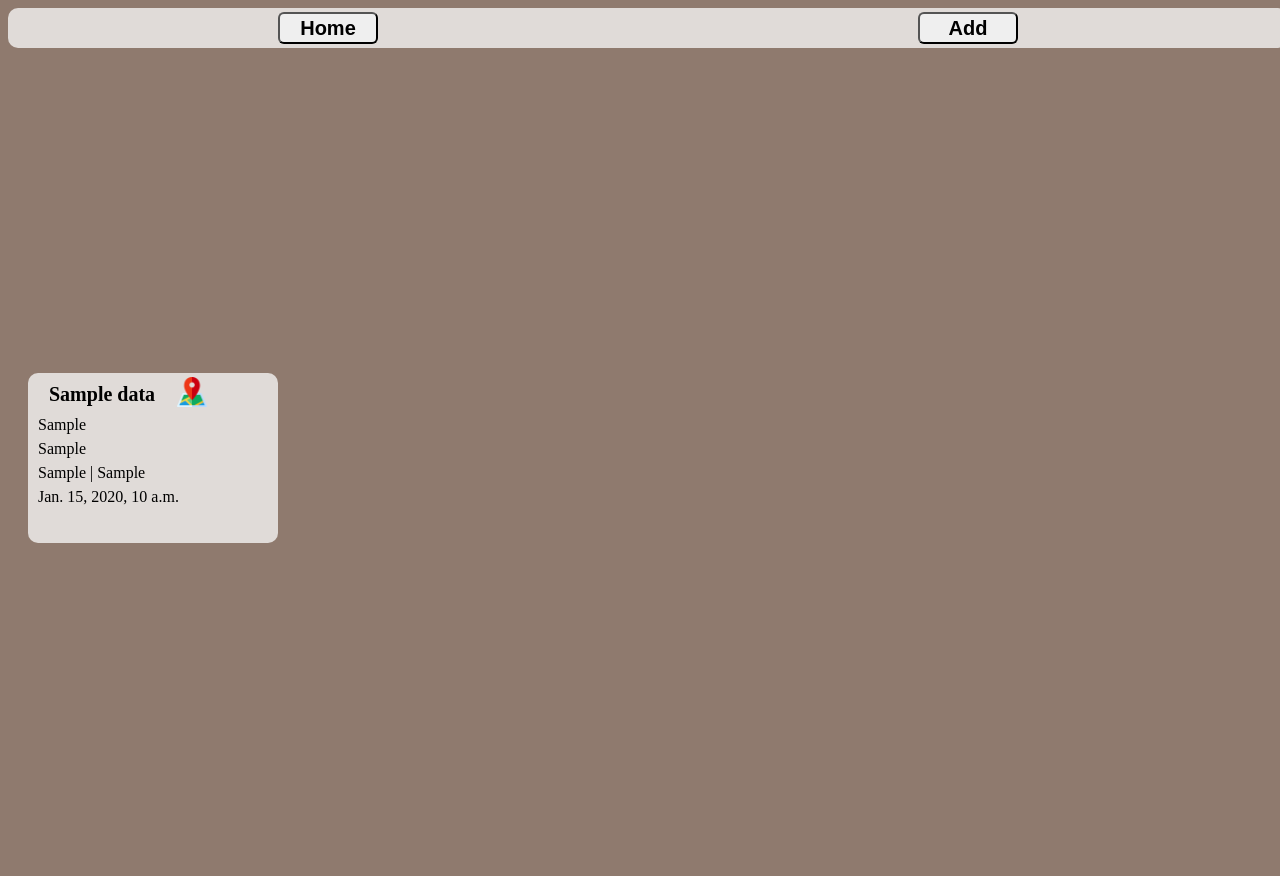
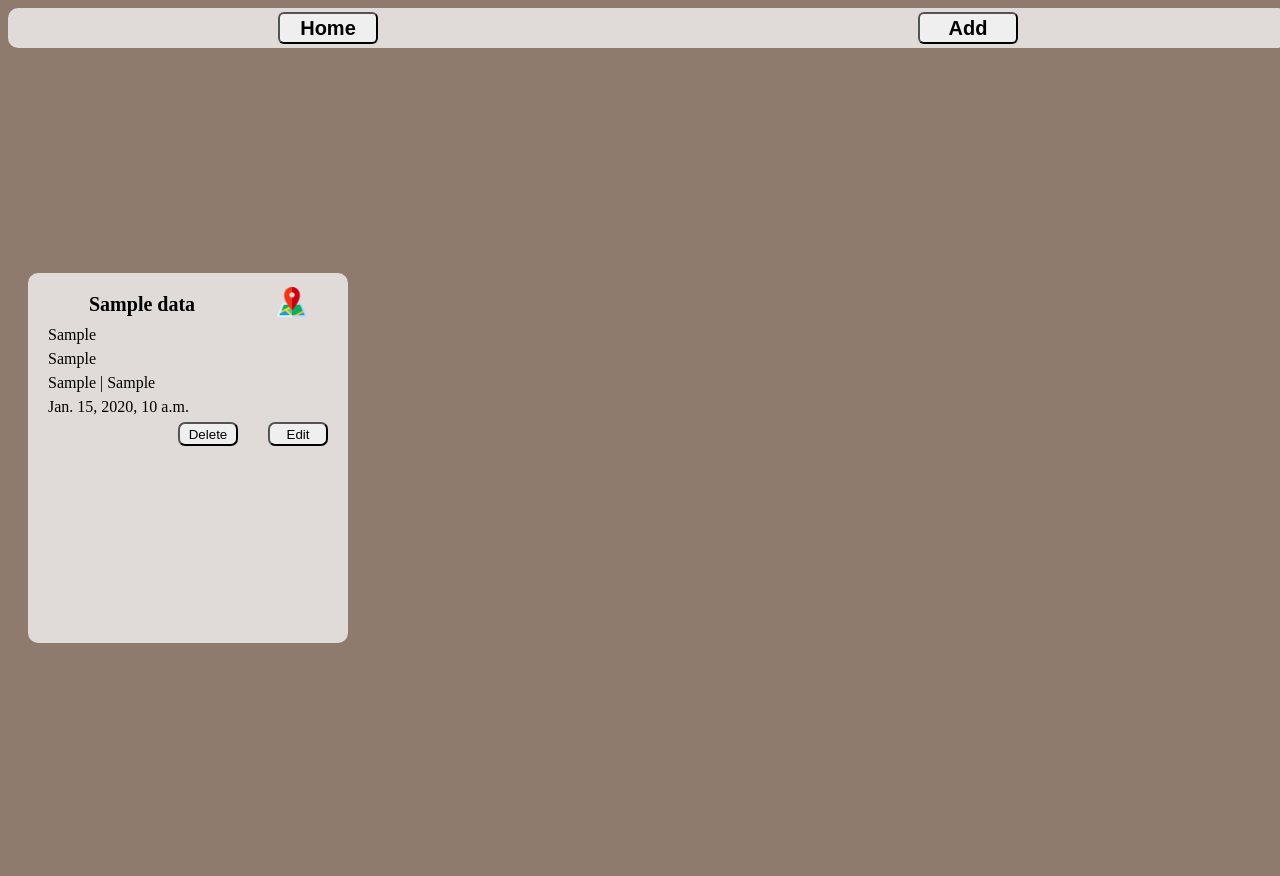
Before and after one commit to ARCSERVERZ1/AURA_MK2, a Django app: page /general/location/home in a window 1280 px wide. Run offline with Django 4.2, Linux system fonts and the light colour scheme; tables that the repository leaves empty hold one stand-in row (values such as "Sample post").

Commit message:
location edit

```diff
--- a/DEM/dem_run.py
+++ b/DEM/dem_run.py
@@ -244,7 +244,7 @@ if __name__ == '__main__':
     for user in user_data:
         if user == 'sanjay':
             for i in range(1, 8):
-                GetSpendings(user, user_data[user], date='2024-10-0' + str(i), post=True)
+                GetSpendings(user, user_data[user], date='2024-10-0' + str(i), post=False)
 
     # for i in range(22,26):
     #     for user in user_data:
--- a/GENERAL_APPS/urls.py
+++ b/GENERAL_APPS/urls.py
@@ -3,5 +3,7 @@ from GENERAL_APPS import views
 urlpatterns = [
     path('location/home',views.form_save_loc, name = 'location_home'),
     path('location/save_loc',views.save_loc),
+    path('location/get_data_by_id/',views.get_data_by_id),
+    path('location/delete_by_id/',views.delete_by_id),
 
 ]
--- a/GENERAL_APPS/views.py
+++ b/GENERAL_APPS/views.py
@@ -4,50 +4,69 @@ from requests import request
 from .models import *
 from datetime import datetime
 from django.shortcuts import render, get_object_or_404, redirect
+import json
+
+
 # Create your views here.
 
 
-
-
 def form_save_loc(requests):
-
     loc_data = locations_data.objects.all()
 
-    for i in loc_data:
-        print(i)
-
     context = {
-        "locations" : loc_data
+        "locations": loc_data
     }
 
-    return  render(requests , 'location_dashboard.html',context)
-
+    return render(requests, 'location_dashboard.html', context)
 
 
 def save_loc(requests):
-
     if requests.method == 'POST':
 
-        new_loc_data = locations_data(
-        location_name =  requests.POST['locationName'],
-        latitude = str(requests.POST['co_ordinates']).split('|')[0] ,
-        longitude = str(requests.POST['co_ordinates']).split('|')[1] ,
-        remarks = requests.POST['remarks'],
-        group = requests.POST['group'],
-        temp_location = requests.POST.get('tempLocation'),
-        Active = requests.POST.get('active'),
-        user_permission = requests.POST['userPermission'],
-        time_stamp=datetime.now(),
-        user=requests.user.username
-        )
-        new_loc_data.save()
+        print("{}{}{", requests.POST)
+
+        if requests.POST['Transaction'] == 'New':
+            new_loc_data = locations_data(
+                location_name=requests.POST['locationName'],
+                latitude=str(requests.POST['co_ordinates']).split('|')[0],
+                longitude=str(requests.POST['co_ordinates']).split('|')[1],
+                remarks=requests.POST['remarks'],
+                group=requests.POST['group'],
+                temp_location=requests.POST.get('tempLocation'),
+                Active=requests.POST.get('active'),
+                user_permission=requests.POST['userPermission'],
+                time_stamp=datetime.now(),
+                user=requests.user.username
+            )
+            new_loc_data.save()
+
+        elif requests.POST['Transaction'] == 'Update':
+            record_instance = locations_data.objects.filter(id=requests.POST['id'])
+            record_instance.update(
+                location_name=requests.POST['locationName'],
+                remarks=requests.POST['remarks'],
+                group=requests.POST['group'],
+                temp_location=requests.POST.get('tempLocation'),
+                Active=requests.POST.get('active'),
+                user_permission=requests.POST['userPermission'],
+                time_stamp=datetime.now(),
+                user=requests.user.username
+            )
 
         return redirect('location_home')
 
 
+def get_data_by_id(requests):
+    print(requests.body)
+    request_data = json.loads(requests.body)
+    data = locations_data.objects.filter(id=request_data['id'])
+    print(list(data.values())[0])
+    return JsonResponse(list(data.values())[0], safe=False)
 
 
+def delete_by_id(requests):
+    request_data = json.loads(requests.body)
+    data = locations_data.objects.filter(id=request_data['id']).delete()
+    return JsonResponse({"status":"true"}, safe=False)
 
-
-
-    #return JsonResponse({"Res": requests.POST.get('TempLocation')} , safe=False)
+    # return JsonResponse({"Res": requests.POST.get('TempLocation')} , safe=False)
--- a/Templates/location_dashboard.html
+++ b/Templates/location_dashboard.html
@@ -14,7 +14,12 @@
          <div class = 'popup-overlay' id = 'popup-overlay'>
              <div class = "popup-container">
                  <div class = 'popup-head'>
-                     <H4>Add Location</H4>
+                     <div class = 'popup-mainheading'>
+                         <label id = 'Transaction'  ></label>
+
+                          <H4>&nbsp; Location</H4>
+                     </div>
+
                      <button onclick="close_popup()">X</button>
                   </div>
                  <div class = 'popup-content'>
@@ -23,6 +28,8 @@
                             {% csrf_token %}
                          <p id="locationDisplay"></p>
                          <input type = 'text' id = 'co_ordinates' name = 'co_ordinates' hidden>
+                         <input type = 'text' id = 'Transaction_inp' name = 'Transaction' hidden>
+                         <input type = 'text' id = 'id' name = 'id' hidden>
                         <div class = 'popup-content-field'>
                              <label>locationName *</label>
                              <input type = 'text' id = 'locationName' name = 'locationName' >
@@ -84,16 +91,19 @@
                  <a href="https://www.google.com/maps?q={{i.latitude}},{{i.longitude}}" target="_blank">
                       <img src="{% static 'general_apps/location.png' %}"  width="30" height="30">
                  </a>
+
                 </div>
                 <div class = 'content-card'>
                 <label>{{i.group}}</label>
                 <label>{{i.remarks}}</label>
                 <label>{{i.latitude}} | {{i.longitude}}</label>
                 <label>{{i.time_stamp}}</label>
+                    <div class = 'card-footer'>
+                         <button type = Button onclick="delete_loc({{i.id }} ,'{{i.location_name}}')" >Delete</button>
+                        <button type = Button onclick="edit_loc({{i.id}})" >Edit</button>
+                    </div>
                 </div>
-
                 </div>
-
         {% endfor %}
     </div>
 
@@ -116,8 +126,101 @@
 
 <script>
 
+    let Transaction = "New";
+
+    function getCsrfToken() {
+            let csrfToken = null;
+            const cookies = document.cookie.split(';');
+            cookies.forEach(cookie => {
+                if (cookie.trim().startsWith('csrftoken=')) {
+                    csrfToken = cookie.trim().substring('csrftoken='.length);
+                }
+            });
+            return csrfToken;
+        }
+
+    function bind_form_data(data){
+        console.log(data.location_name);
+
+        document.getElementById('locationName').value = data.location_name ;
+        document.getElementById('group').value = data.group ;
+        document.getElementById('remarks').value = data.remarks ;
+        document.getElementById('tempLocation').value = data.temp_location ;
+        document.getElementById('active').value = data.Active ;
+        document.getElementById('userPermission').value = data.user_permission ;
+        document.getElementById('id').value = data.id ;
+    }
+
+    function edit_loc(id){
+    console.log(id);
+    Transaction = "Update";
+    console.log("NewTransaction :"+Transaction);
+    document.getElementById('Transaction').textContent = Transaction;
+    document.getElementById('Transaction_inp').value = Transaction;
+    document.getElementById('popup-overlay').style.display = 'flex';
+    fetchData(id)
+    }
+
+     async function fetchData(id) {
+            const csrfToken = getCsrfToken();
+
+            const response = await fetch('/general/location/get_data_by_id/', {
+                method: 'POST',
+                headers: {
+                    'Content-Type': 'application/json',
+                    'X-CSRFToken': csrfToken, // Include CSRF token
+                    'Authorization': 'Bearer your-authentication-token' // Optional, if using token-based auth
+                },
+                body: JSON.stringify({
+                    'id': id
+                })
+            });
+
+            if (response.ok) {
+                const data = await response.json();
+                console.log(data); // Handle your data here
+                bind_form_data(data)
+
+            } else {
+                console.error('Error:', response.statusText);
+            }
+        }
+
+     async function delete_loc(id,loc) {
+
+        var result = confirm("Are you sure you want to delete this location: "+loc );
+        if (result) {
+
+            const csrfToken = getCsrfToken();
+
+            const response = await fetch('/general/location/delete_by_id/', {
+                method: 'POST',
+                headers: {
+                    'Content-Type': 'application/json',
+                    'X-CSRFToken': csrfToken, // Include CSRF token
+                    'Authorization': 'Bearer your-authentication-token' // Optional, if using token-based auth
+                },
+                body: JSON.stringify({
+                    'id': id
+                })
+            });
+
+            if (response.ok) {
+                const data = await response.json();
+                console.log(data); // Handle your data here
+
+
+            } else {
+                console.error('Error:', response.statusText);
+            }
+        }
+
+}
+
+
+
     function get_location() {
-return new Promise((resolve, reject) => {
+        return new Promise((resolve, reject) => {
     if (navigator.geolocation) {
         navigator.geolocation.getCurrentPosition(showPosition, showError);
 
@@ -168,13 +271,17 @@ function close_popup() {
 document.getElementById('popup-overlay').style.display = 'none';
 }
 function add_record(){
-console.log("add record request");
 document.getElementById('popup-overlay').style.display = 'flex';
+Transaction = "New";
+console.log("NewTransaction :"+Transaction);
+document.getElementById('Transaction').textContent = Transaction;
+document.getElementById('Transaction_inp').value = Transaction;
 }
 
 function save_loc_data(){
     let coordinates = document.getElementById('co_ordinates').value;
-if (coordinates === '' ) {
+    let trans = document.getElementById('Transaction_inp').value;
+if (coordinates === '' && trans === 'New' ) {
     alert('Info Insufficient/Location permission not given !'); }
 else{
 document.getElementById('log_loc').submit()
--- a/assets/general_apps/dashboard_styles.css
+++ b/assets/general_apps/dashboard_styles.css
@@ -117,17 +117,19 @@ font-weight:bold;
 .location-card {
 display:flex;
 flex-direction:column;
-width :250px;
-height:170px;
+width :300px;
+height:350px;
 background:var(--nav_bar);
 border-radius:10px;
 margin:10px;
+padding:10px;
 }
 
 .location-view {
 display:flex;
 flex-direction:column;
 width:100%;
+height:100%;
 justify-content:space-around;
 margin:10px;
 margin-top:50px;
@@ -143,7 +145,7 @@ display:flex;
 align-items:center;
 justify-content:space-around;
 height:23px;
-width:180px;
+width:100%;
 font-size: 20px;
 font-weight: bold;
 margin:10px;
@@ -152,6 +154,19 @@ margin:10px;
 .content-card{
 display:flex;
 flex-direction:column;
+}
+
+.card-footer{
+padding: 0px 10px 0px 10px;
+display:flex;
+justify-content:right;
+height:30px;
+}
+.card-footer button{
+height:80%;
+width:60px;
+border-radius:7px;
+margin-left:30px;
 }
 
 .content-card label {
@@ -166,3 +181,15 @@ flex-direction:column;
 justify-content : right;
 width:100%;
 }
+
+
+.popup-mainheading {
+
+display:flex;
+align-items:center;
+font-size: --var(--font_cabin);
+font-size: 25px;
+font-weight: bold;
+
+
+}
```
